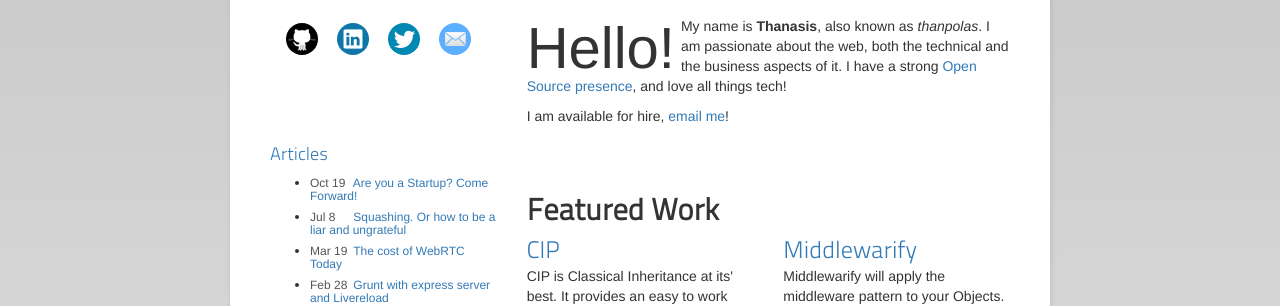
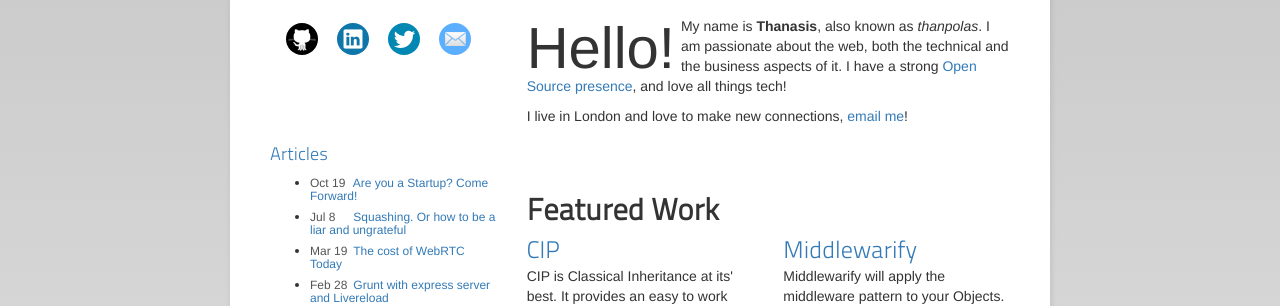
Before and after one commit to thanpolas/thanpolas.github.com, a Jekyll site: the page built from index.html, in a window 1280 px wide. Shown: the part 329-635 px from the top of the page. Built offline with Jekyll 4.4.1, drawn with Linux system fonts in a browser that asks for light colours; nearby versions of some CDN libraries; Markdown is read by kramdown in place of the engine named in the settings.

Commit message:
change frontpage CTA copy

```diff
--- a/index.html
+++ b/index.html
@@ -28,7 +28,7 @@ tagline: Supporting tagline
       <div class="col-md-8 post_lists">
         <p class="bio"><span class="initial-dropped">Hello!</span> My name is <strong>Thanasis</strong>, also known as <em>thanpolas</em>. I am passionate about the web, both the technical and the business aspects of it. I have a strong <a href="https://github.com/thanpolas/" target="_blank" title="Thanasis Github repository">Open Source presence</a>, and love all things tech!
 
-        <p class="bio-tag">I am available for hire, <a href="mailto:thanpolas@gmail.com" title="my email thanpolas@gmail.com">email me</a>!</p>
+        <p class="bio-tag">I live in London and love to make new connections, <a href="mailto:thanpolas@gmail.com" title="my email thanpolas@gmail.com">email me</a>!</p>
       </div>
     </div>
     <div class="row">
```
